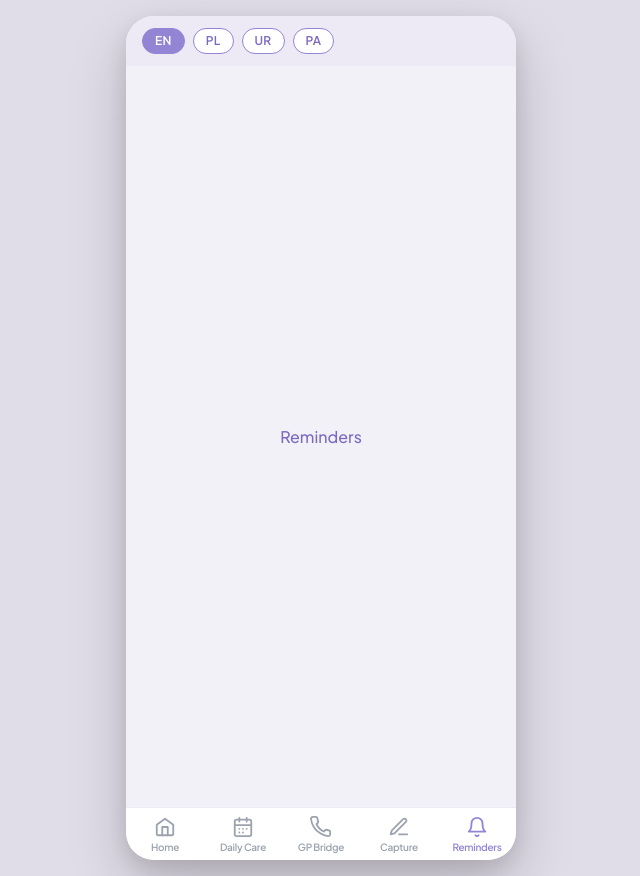
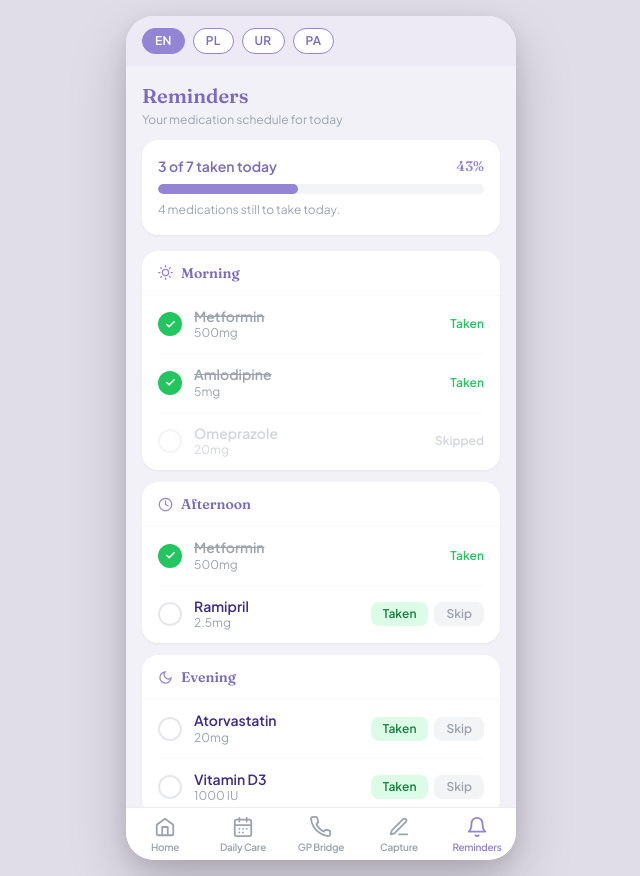
Before and after one commit to tayyebns/zentic-health-landing, a Next.js app: page /app/reminders in a window 1280 px wide. Shown: the whole page, without its empty margins (319-959 px from the left). Built offline with nearby package versions, Linux system fonts and the light colour scheme.

Commit message:
feat: add reminders medication checklist with live progress bar and taken/skip actions

```diff
--- a/src/app/app/reminders/page.tsx
+++ b/src/app/app/reminders/page.tsx
@@ -1,8 +1,223 @@
+"use client";
+
+import { useMemo } from "react";
+import { useZenticStore } from "@/lib/store";
+import type { Medication, TimeOfDay } from "@/lib/types";
+
+// ── Time-of-day config ────────────────────────────────────────────────────────
+
+const TIME_GROUPS: Array<{ key: TimeOfDay; label: string }> = [
+  { key: "morning", label: "Morning" },
+  { key: "afternoon", label: "Afternoon" },
+  { key: "evening", label: "Evening" },
+];
+
+function TimeIcon({ group }: { group: TimeOfDay }) {
+  if (group === "morning") {
+    return (
+      <svg width="15" height="15" viewBox="0 0 24 24" fill="none" stroke="currentColor" strokeWidth="2" strokeLinecap="round">
+        <circle cx="12" cy="12" r="5" />
+        <line x1="12" y1="1" x2="12" y2="3" />
+        <line x1="12" y1="21" x2="12" y2="23" />
+        <line x1="4.22" y1="4.22" x2="5.64" y2="5.64" />
+        <line x1="18.36" y1="18.36" x2="19.78" y2="19.78" />
+        <line x1="1" y1="12" x2="3" y2="12" />
+        <line x1="21" y1="12" x2="23" y2="12" />
+        <line x1="4.22" y1="19.78" x2="5.64" y2="18.36" />
+        <line x1="18.36" y1="5.64" x2="19.78" y2="4.22" />
+      </svg>
+    );
+  }
+  if (group === "afternoon") {
+    return (
+      <svg width="15" height="15" viewBox="0 0 24 24" fill="none" stroke="currentColor" strokeWidth="2" strokeLinecap="round">
+        <circle cx="12" cy="12" r="10" />
+        <polyline points="12 6 12 12 16 14" />
+      </svg>
+    );
+  }
+  return (
+    <svg width="15" height="15" viewBox="0 0 24 24" fill="none" stroke="currentColor" strokeWidth="2" strokeLinecap="round">
+      <path d="M21 12.79A9 9 0 1 1 11.21 3 7 7 0 0 0 21 12.79z" />
+    </svg>
+  );
+}
+
+// ── Medication row ────────────────────────────────────────────────────────────
+
+function MedRow({ med }: { med: Medication }) {
+  const setMedicationStatus = useZenticStore((s) => s.setMedicationStatus);
+
+  const isTaken = med.taken === true;
+  const isSkipped = med.taken === false;
+
+  return (
+    <div
+      className="flex items-center gap-3 py-3 border-b border-gray-50 last:border-0 transition-opacity"
+      style={{ opacity: isSkipped ? 0.45 : 1 }}
+    >
+      {/* Status circle */}
+      <div
+        className="w-6 h-6 rounded-full flex items-center justify-center flex-shrink-0 border-2 transition-all"
+        style={{
+          borderColor: isTaken ? "#22C55E" : "#E5E7EB",
+          backgroundColor: isTaken ? "#22C55E" : "transparent",
+        }}
+      >
+        {isTaken && (
+          <svg
+            width="11"
+            height="11"
+            viewBox="0 0 24 24"
+            fill="none"
+            stroke="white"
+            strokeWidth="3.5"
+            strokeLinecap="round"
+            strokeLinejoin="round"
+          >
+            <polyline points="20 6 9 17 4 12" />
+          </svg>
+        )}
+      </div>
+
+      {/* Name + dose */}
+      <div className="flex-1 min-w-0">
+        <p
+          className="font-sans text-sm font-semibold leading-tight"
+          style={{
+            color: isTaken || isSkipped ? "#9CA3AF" : "#3B2D8A",
+            textDecoration: isTaken ? "line-through" : "none",
+          }}
+        >
+          {med.name}
+        </p>
+        <p className="font-sans text-xs text-gray-400">{med.dose}</p>
+      </div>
+
+      {/* Action buttons or status label */}
+      {med.taken === null ? (
+        <div className="flex gap-1.5 flex-shrink-0">
+          <button
+            onClick={() => setMedicationStatus(med.id, true)}
+            className="px-3 py-1 rounded-lg text-xs font-semibold transition-colors"
+            style={{ backgroundColor: "#DCFCE7", color: "#15803D" }}
+          >
+            Taken
+          </button>
+          <button
+            onClick={() => setMedicationStatus(med.id, false)}
+            className="px-3 py-1 rounded-lg text-xs font-semibold transition-colors"
+            style={{ backgroundColor: "#F3F4F6", color: "#9CA3AF" }}
+          >
+            Skip
+          </button>
+        </div>
+      ) : isTaken ? (
+        <span className="font-sans text-xs font-semibold text-green-500 flex-shrink-0">
+          Taken
+        </span>
+      ) : (
+        <span className="font-sans text-xs font-semibold text-gray-400 flex-shrink-0">
+          Skipped
+        </span>
+      )}
+    </div>
+  );
+}
+
+// ── Page ──────────────────────────────────────────────────────────────────────
+
 export default function Reminders() {
+  const medications = useZenticStore((s) => s.medications);
+
+  const takenCount = useMemo(
+    () => medications.filter((m) => m.taken === true).length,
+    [medications]
+  );
+  const total = medications.length;
+  const pct = total > 0 ? (takenCount / total) * 100 : 0;
+
+  const grouped = useMemo(() => {
+    const map: Record<TimeOfDay, Medication[]> = {
+      morning: [],
+      afternoon: [],
+      evening: [],
+    };
+    medications.forEach((m) => map[m.timeOfDay].push(m));
+    return map;
+  }, [medications]);
+
   return (
-    <div className="flex h-full items-center justify-center">
-      <p className="font-sans text-base font-medium text-zentic-purple-dark">
-        Reminders
+    <div className="pb-6">
+      {/* Header */}
+      <div className="px-4 pt-4 pb-3">
+        <h1 className="font-display text-xl font-semibold text-zentic-purple-dark">
+          Reminders
+        </h1>
+        <p className="font-sans text-xs text-gray-400 mt-0.5">
+          Your medication schedule for today
+        </p>
+      </div>
+
+      {/* Progress card */}
+      <div className="mx-4 mb-4 bg-white rounded-2xl p-4 shadow-sm">
+        <div className="flex items-center justify-between mb-2">
+          <span className="font-sans text-sm font-semibold text-zentic-purple-dark">
+            {takenCount} of {total} taken today
+          </span>
+          <span className="font-display text-sm font-semibold text-zentic-purple">
+            {Math.round(pct)}%
+          </span>
+        </div>
+
+        {/* Progress bar */}
+        <div className="h-2.5 bg-gray-100 rounded-full overflow-hidden">
+          <div
+            className="h-full rounded-full transition-all duration-500 ease-out"
+            style={{ width: `${pct}%`, backgroundColor: "#9485D4" }}
+          />
+        </div>
+
+        <p className="font-sans text-xs text-gray-400 mt-2 leading-snug">
+          {takenCount === total
+            ? "All medications taken — well done today."
+            : `${total - takenCount} medication${total - takenCount !== 1 ? "s" : ""} still to take today.`}
+        </p>
+      </div>
+
+      {/* Grouped medication sections */}
+      <div className="space-y-3 px-4">
+        {TIME_GROUPS.map(({ key, label }) => {
+          const meds = grouped[key];
+          if (!meds.length) return null;
+          return (
+            <div key={key} className="bg-white rounded-2xl shadow-sm overflow-hidden">
+              {/* Section header */}
+              <div
+                className="flex items-center gap-2 px-4 py-3 border-b border-gray-50"
+                style={{ color: "#9485D4" }}
+              >
+                <TimeIcon group={key} />
+                <span className="font-display text-sm font-semibold text-zentic-purple-dark">
+                  {label}
+                </span>
+              </div>
+
+              {/* Med rows */}
+              <div className="px-4">
+                {meds.map((med) => (
+                  <MedRow key={med.id} med={med} />
+                ))}
+              </div>
+            </div>
+          );
+        })}
+      </div>
+
+      {/* Supportive footer note */}
+      <p className="font-sans text-[11px] text-gray-400 text-center px-8 mt-5 leading-relaxed">
+        Taking your medications as prescribed helps your GP see how your
+        treatment is working.
       </p>
     </div>
   );
```
